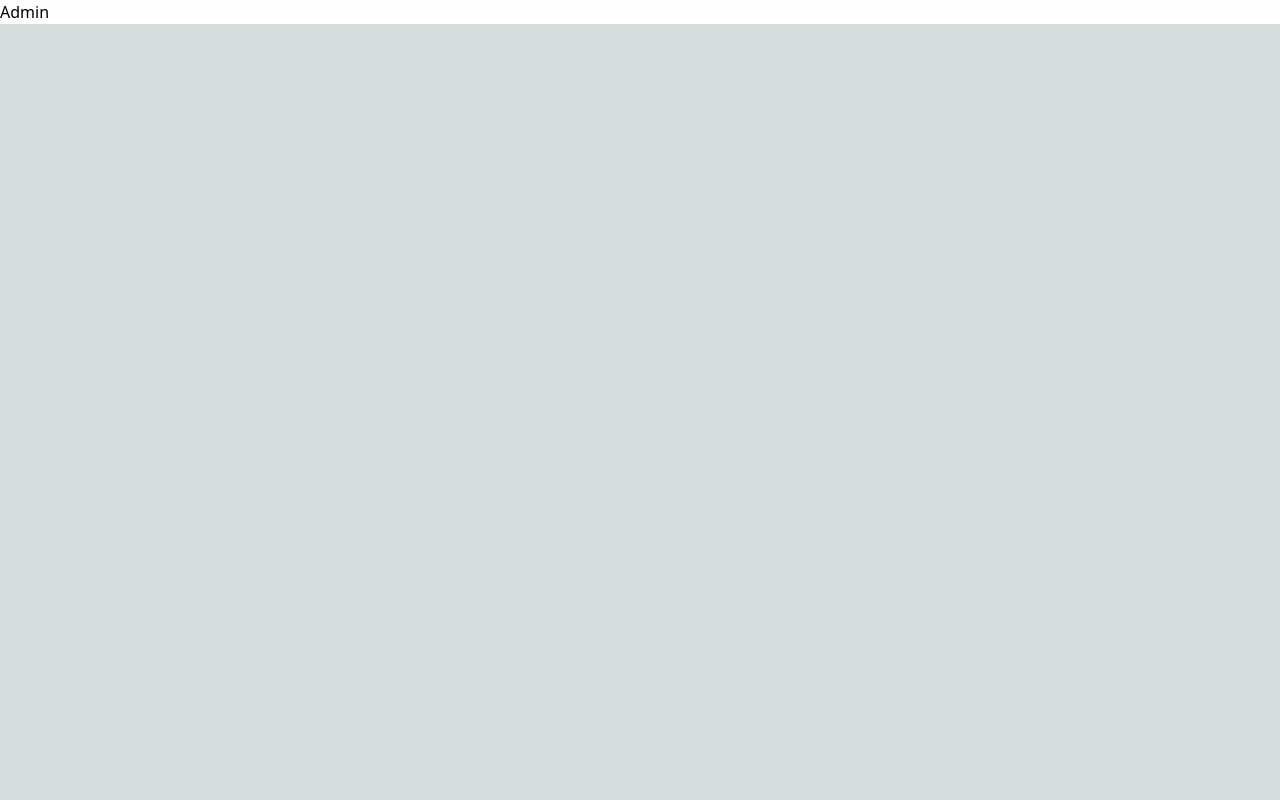
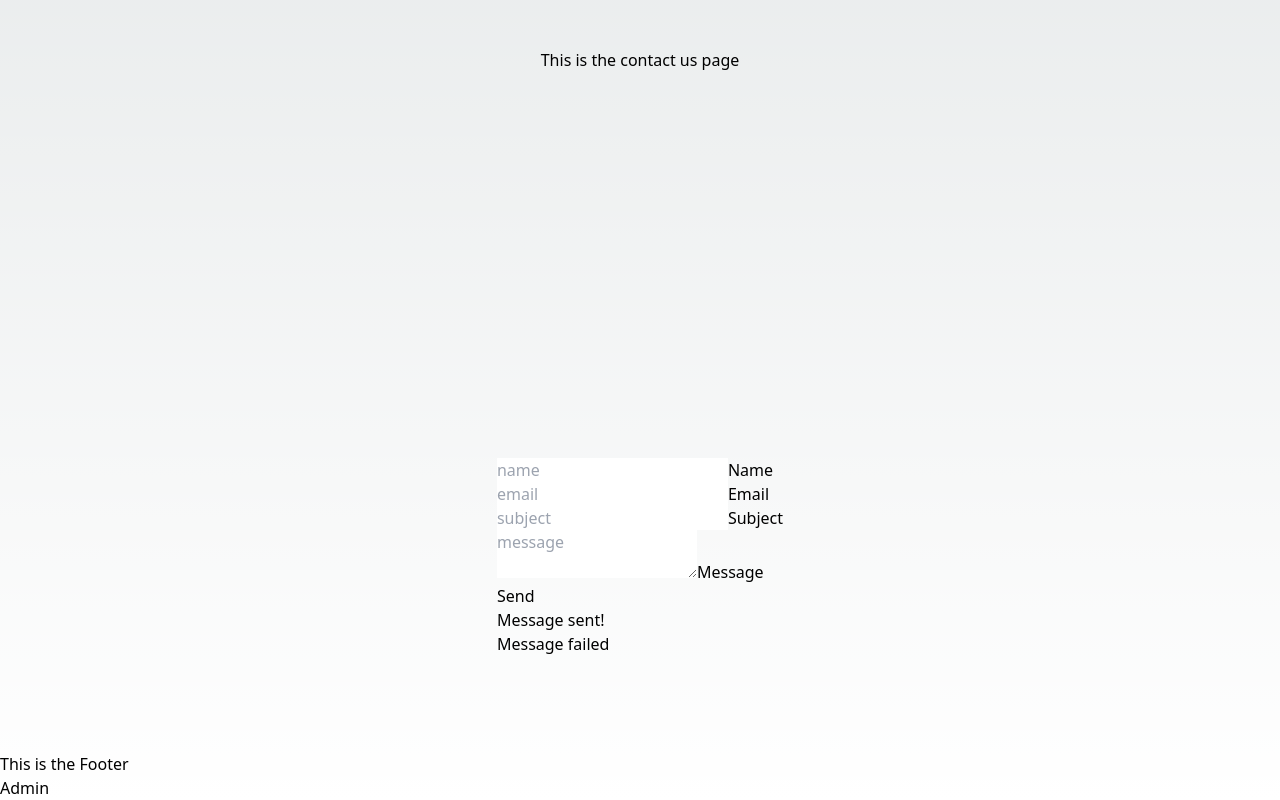
Before and after one commit to digel4/Sherwood-Residents-Association-Page, a Next.js app: page /contact-us in a window 1280 px wide. Shown: the part 848-1648 px from the top of the page. Before the commit the page ends 872 px from the top, so only its background shows below. Built offline with nearby package versions, Linux system fonts and the light colour scheme; no server answers.

Commit message:
add contactUs page with emailJS

```diff
--- a/src/app/contact-us/page.tsx
+++ b/src/app/contact-us/page.tsx
@@ -1,8 +1,79 @@
+'use client'
+
+import { FormEvent, FormEventHandler, useRef, useState } from 'react';
+import emailjs from '@emailjs/browser';
+
 export default function ContactUs() {
+  const  [name, setName ]= useState("")
+  const  [email, setEmail] = useState("")
+  const  [message, setMessage] = useState("")
+  const  [subject, setSubject] = useState("")
+  const form = useRef(null);
+
+  const sendEmail = (e: FormEvent) => {
+    e.preventDefault();
+
+    if (name && email && message && subject && form.current) {
+      emailjs.sendForm('service_dqr9t77', 'template_mivfvwh', form.current, 'Vj0XSnIWR2JKwArmt')
+      .then(() => {
+          const messageSuccess = document.querySelector(".message-success")
+          messageSuccess?.classList.toggle("hide-message");
+
+          setTimeout(() => {
+              messageSuccess?.classList.toggle("hide-message");
+            }, 6000);
+          setEmail("")
+          setMessage("")
+          setName("")
+          setSubject("")
+      }, (error) => {
+          const messageError = document.querySelector(".message-fail")
+          messageError?.classList.toggle("hide-message");
+          setTimeout(() => {
+              messageError?.classList.toggle("hide-message");
+            }, 6000);
+      });
+    }
+};
+
+
   return (
-      <section>
+      <main className="flex min-h-screen flex-col items-center justify-between p-24">
         <h1>This is the contact us page</h1>
-      </section>
+        <form ref={form} onSubmit={sendEmail}>
+                <div id="contact-details">
+                    <div>
+                        <input className="input-field" onChange={(e) => setName(e.target.value)} value={name} placeholder="name" type="text" name="userName" required/>
+                        <label className="label" htmlFor="userName">Name</label>
+                    </div>
+                    <div>
+                        <input className="input-field" onChange={(e) => setEmail(e.target.value)} value={email} placeholder="email"type="userEmail" name="userEmail" required/>
+                        <label className="label" htmlFor="email">Email</label>
+                    </div>
+                    <div>
+                        <input className="input-field" onChange={(e) => setSubject(e.target.value)} value={subject} placeholder="subject"type="text" name="subject" required />
+                        <label className="label" htmlFor="subject">Subject</label>
+                    </div>
+                </div>
+
+                <div id="message">
+
+                <textarea className="input-field" onChange={(e) => setMessage(e.target.value)} value={message} placeholder="message" name="message" rows={2} required/>
+                <label className="label" htmlFor="message">Message</label>
+                </div>
+
+
+                <div id="submit">
+                    <div className="button">
+                        <input type="submit" value="Send"/>
+                    </div>
+                    <div>
+                        <p className="message-success hide-message">Message sent!</p>
+                        <p className="message-fail hide-message">Message failed</p>
+                    </div>
+                </div>
+            </form>
+      </main>
 
   )
 }
```
